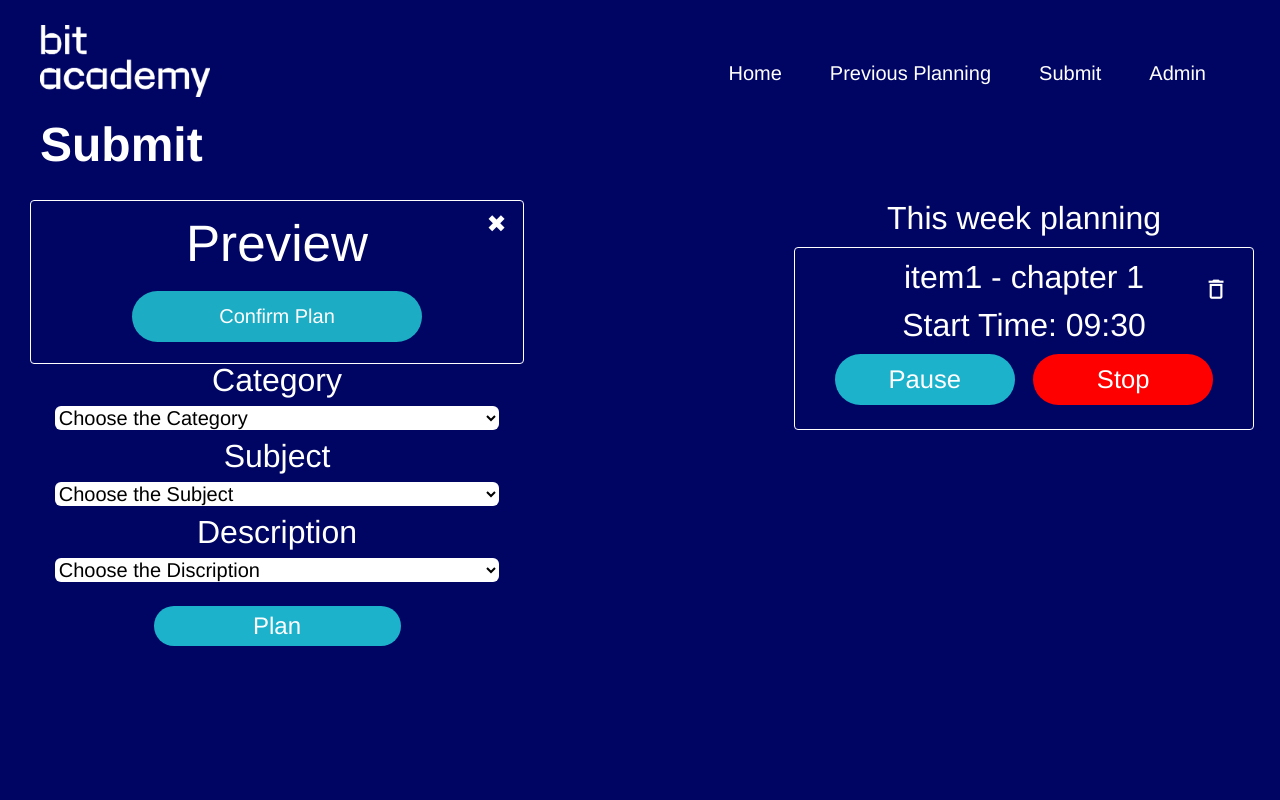
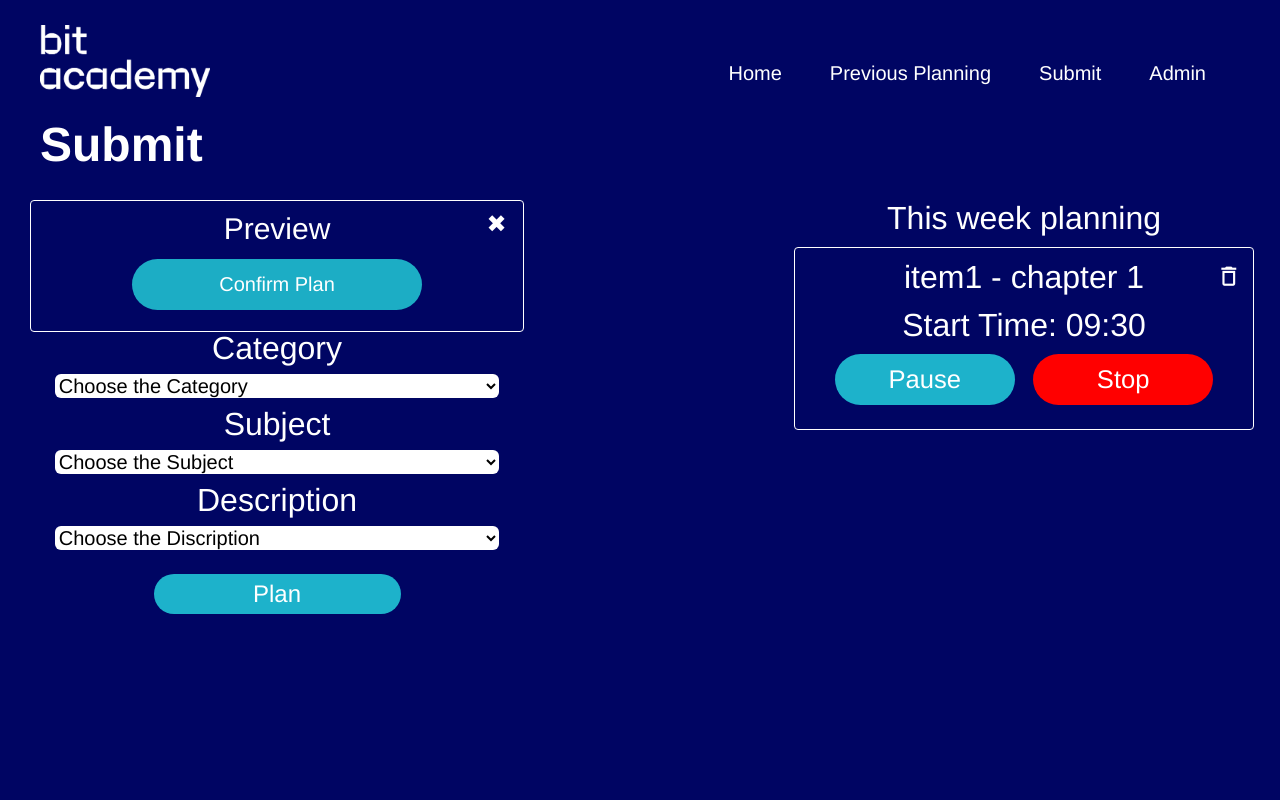
Before and after one commit to DylanEckhart/Bit-Academy, a PHP site: page /Submit/index.php in a window 1280 px wide. Run offline with PHP 8.4, Linux system fonts and the light colour scheme; the visitor is signed in with stand-in values (Sample User, id 1); data that the repository does not hold is empty.

Commit message:
corrected the submit page

```diff
--- a/Submit/index.php
+++ b/Submit/index.php
@@ -28,8 +28,6 @@ session_start();
 
 <h1 id="PageName">Submit</h1><br>
 
-
-
 <!--THIS WEEK PLANNING-->
 <form class="thisWeekPlanning">
     <label class="PlanningHeader">This week planning</label><br>
@@ -45,10 +43,13 @@ session_start();
     </ul>
 </form>
 <!--PREVIEW WINDOW-->
+<?php
+if(isset($_SESSION['approved']) && $_SESSION['approved'] == true){
+    ?>
     <form action="process.php" id="addToPlanning" method="post">
         <div id="alertBox">
-        <span class="closebtn" onclick="closePreview()">&#10006;</span>
-            <label style="background-color: transparent;" for=".alert" id="previewHeader">Preview<br></label>
+            <span class="closebtn" id="previewClosebtn" onclick="closePreview()">&#10006;</span>
+            <label style="background-color: transparent; font-size: 30px" for="#alertBox">Preview <br></label>
             <?php
             foreach ($_SESSION['submitPlan'] as $key => $value) {
                 if ($key == 0) {
@@ -65,23 +66,19 @@ session_start();
             <button id="confirmButton" type="submit" name="submitPlanConfirmed" onclick="sumbitTasks()">Confirm Plan</button>
         </div>
     </form>
+    <?php
+}
+else if (isset($_SESSION['approved']) && $_SESSION['approved'] == false) { ?>
+<span style="color: red; font-size: 20px; text-align: center" >
+        <?php
+        echo 'Niet alles ingevuld';
+        }
+        ?>
+
 
 <!--ADD SUBJECT-->
 <form action="process.php" id="addToPlanning" method="post">
-    <!--NIET ALLES INGEVULD-->
-    <?php
-    if(isset($_SESSION['approved']) && $_SESSION['approved'] == true){
-        ?>
 
-
-        <?php
-    }
-    else if (isset($_SESSION['approved']) && $_SESSION['approved'] == false) { ?>
-    <span style="color: red; font-size: 20px;" >
-        <?php
-        echo 'Niet alles ingevuld <br>';
-        }
-        ?>
     <label for="category" class="label">Category</label>
 
     <select id="category" name="category">
@@ -178,13 +175,15 @@ session_start();
         return false;
     }
     function closePreview() {
-
-        preview.parentElement.style.display="none";
-
+        preview.parentElement.style.height='0';
+        preview.parentElement.style.padding='0';
+        document.getElementById("previewClosebtn").style.height='0';
+        preview.style.border='none';
         return false;
     }
     function sumbitTasks(){
         (alert("Succesfully submitted"));
+        return false;
         }
 </script>
 </body>
--- a/Submit/style.css
+++ b/Submit/style.css
@@ -3,6 +3,7 @@
     font-family: "Roobert", "Helvetica", "Arial", sans-serif;
     margin: 0;
     color: white;
+    overflow-y: hidden;
 }
 body{
     background-color: #000563;
@@ -128,8 +129,8 @@ button {
     font-size: 2vw;
     display: unset;
     position: absolute;
-    top: 6vw;
-    right: 4vw;
+    top: 8vh;
+    right: 3vw;
     transition: background-color 0.5s ease;
     border-radius: 10px;
 }
@@ -171,17 +172,18 @@ select, option, input {
     * {
         text-align: center;
         font-size: 20px;
+        overflow-y: visible;
     }
     body {
-        overflow-y: visible;
     }
     /*For the warning box that displays and you can click away*/
+
 
     #alertBox {
         padding: 3.2vw;
         position: static;
         margin: 0 auto 0 auto;
-        line-height: 40px;
+        line-height: 30px;
         width: 90%;
         height: 35vh;
     }
```
Lines whose indentation alone changed are shown as unchanged.
